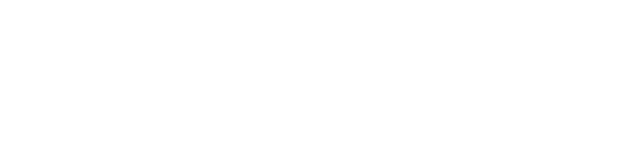
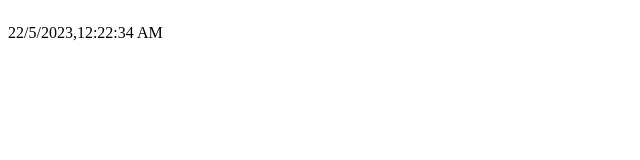
Before and after one commit to acciojob/clock-Mohit27071998, a website: page main.html in a window 1280 px wide. Shown: the whole page, without its empty margins (0-640 px from the left). Drawn offline with Linux system fonts and the light colour scheme.

Commit message:
created a submission

```diff
--- a/main.html
+++ b/main.html
@@ -7,6 +7,11 @@
 </head>
 
 <body>
+	<div class="abc">
+		<p id="date"></p>
+	<p id = "timer" onload="currentTime()"></p>
+	</div>
+
 	<!-- the entire body must be written by student -->
     <script type="text/javascript" src="./script.js">
 </script>
--- a/script.js
+++ b/script.js
@@ -1 +1,41 @@
 //your JS code here. If required.
+let dt = document.getElementById("date")
+
+const date = new Date();
+
+let day = date.getDate();
+let month = date.getMonth() + 1;
+let year = date.getFullYear();
+
+
+let currentDate = `${day}/${month}/${year},`;
+dt.innerText = currentDate;
+
+
+
+
+ function currentTime() {
+  let date = new Date();
+  let hh = date.getHours();
+  let mm = date.getMinutes();
+  let ss = date.getSeconds();
+  let session = "AM";
+
+  if(hh == 0){
+      hh = 12;
+  }
+  if(hh > 12){
+      hh = hh - 12;
+      session = "PM";
+   }
+
+   hh = (hh < 10) ? "0" + hh : hh;
+   mm = (mm < 10) ? "0" + mm : mm;
+   ss = (ss < 10) ? "0" + ss : ss;
+
+   let time = hh + ":" + mm + ":" + ss + " " + session;
+
+  document.getElementById("timer").innerText = time;
+  let t = setTimeout(function(){ currentTime() }, 1000);
+}
+currentTime();
--- a/styles.css
+++ b/styles.css
@@ -1 +1,4 @@
 /*  your css code here. If applicable */
+.abc{
+	display:flex;
+}
```
